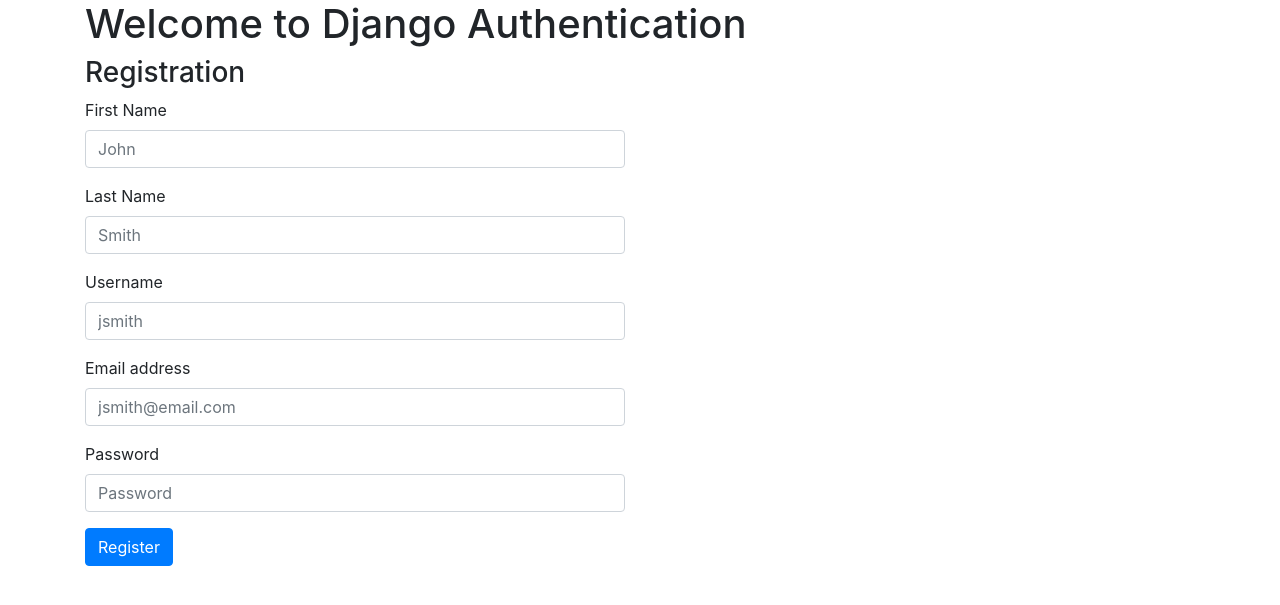
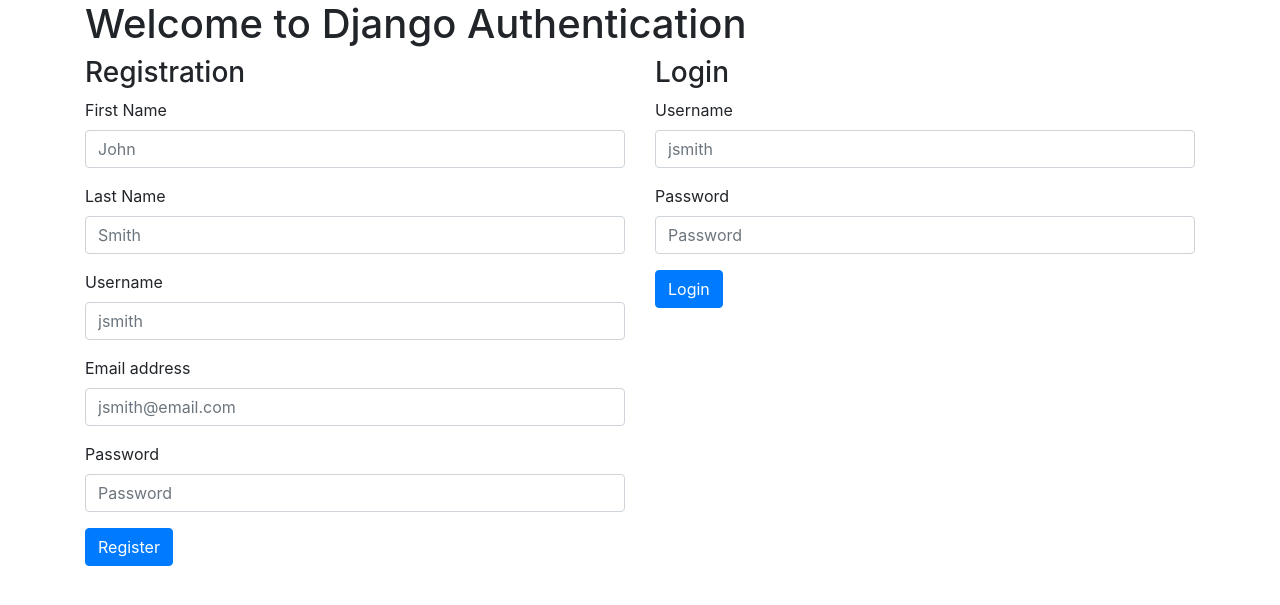
Before and after one commit to MartaSzymula/xyz-coding, a Django app: page / in a window 1280 px wide. Shown: the top 605 px of the page. Run offline with Django 3.2, Linux system fonts and the light colour scheme; some libraries are stand-ins or nearby versions.

Commit message:
Login & logout added

```diff
--- a/web_dev/authentication/login_app/templates/index.html
+++ b/web_dev/authentication/login_app/templates/index.html
@@ -54,7 +54,24 @@
         </form>
 
       </div>
+      <div class="col-sm-12 col-md-6">
+        <h3>Login</h3>
+        <form class="" action="/login/" method="post">
+          {% csrf_token %}
+          <div class="form-group">
+            <label for="usernameInput">Username</label>
+            <input type="text" class="form-control" name="username" id="usernameInput" placeholder="jsmith">
+          </div>
+          <div class="form-group">
+            <label for="passwordInput">Password</label>
+            <input type="password" class="form-control" name="password" id="passwordInput" placeholder="Password">
+          </div>
+          <button class="btn btn-primary">Login</button>
 
+        </form>
+
+
+      </div>
     </div>
 
   </div>
--- a/web_dev/authentication/login_app/urls.py
+++ b/web_dev/authentication/login_app/urls.py
@@ -4,4 +4,7 @@ from django.urls import path, include
 urlpatterns = [
     path('', views.IndexView.as_view()),
     path('register/', views.RegistrationView.as_view()),
+    path('login/', views.LoginView.as_view()),
+    path('home/', views.HomeView.as_view()),
+    path('logout/', views.LogoutView.as_view()),
 ]
--- a/web_dev/authentication/login_app/views.py
+++ b/web_dev/authentication/login_app/views.py
@@ -3,9 +3,12 @@ from django.views import View
 from django.contrib.auth.models import User
 from django.db.models import Q
 from django.contrib import messages
+from django.contrib.auth import authenticate, login, logout
 
 class IndexView(View):
     def get(self, request):
+        if request.user.is_authenticated:
+            return redirect('/home/')
 
         return render(request, 'index.html')
 
@@ -39,7 +42,7 @@ class RegistrationView(View):
             is_valid = False
             messages.error(request, 'email must be at least 6 characters.')
 
-        if len(password) < 8:
+        if len(password) < 6:
             is_valid = False
             messages.error(request, 'password must be at least 8 characters.')
 
@@ -63,3 +66,34 @@ class RegistrationView(View):
             print(user.password)
 
             return redirect('/')
+
+
+class LoginView(View):
+    def post(self, request):
+        user = authenticate(username=request.POST.get('username'), password=request.POST.get('password'))
+        if user is not None:
+            login(request, user)
+            messages.error(request, 'Login successful')
+        else:
+
+            messages.error(request, 'Username and password do not match.')
+
+        return redirect('/')
+
+
+
+class HomeView(View):
+    def get(self, request):
+        if not request.user.is_authenticated:
+
+            messages.error(request, 'You\'re not logged in')
+            return redirect('/')
+
+        return render(request, 'home.html')
+
+
+class LogoutView(View):
+    def get(self, request):
+        logout(request)
+
+        return redirect('/')
```
Also changed, not shown: web_dev/authentication/login_app/templates/home.html (added, +11 -0 lines).
